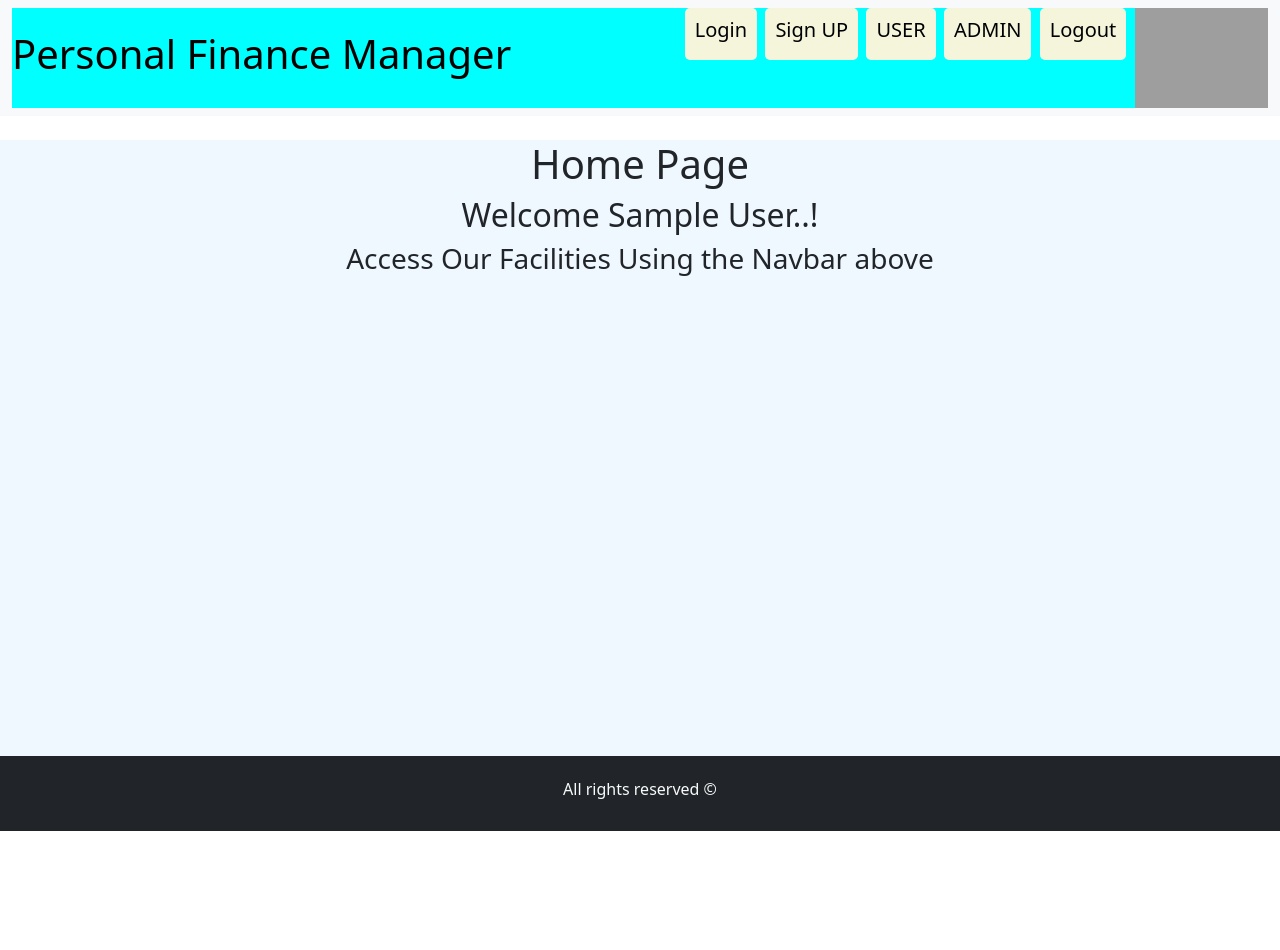
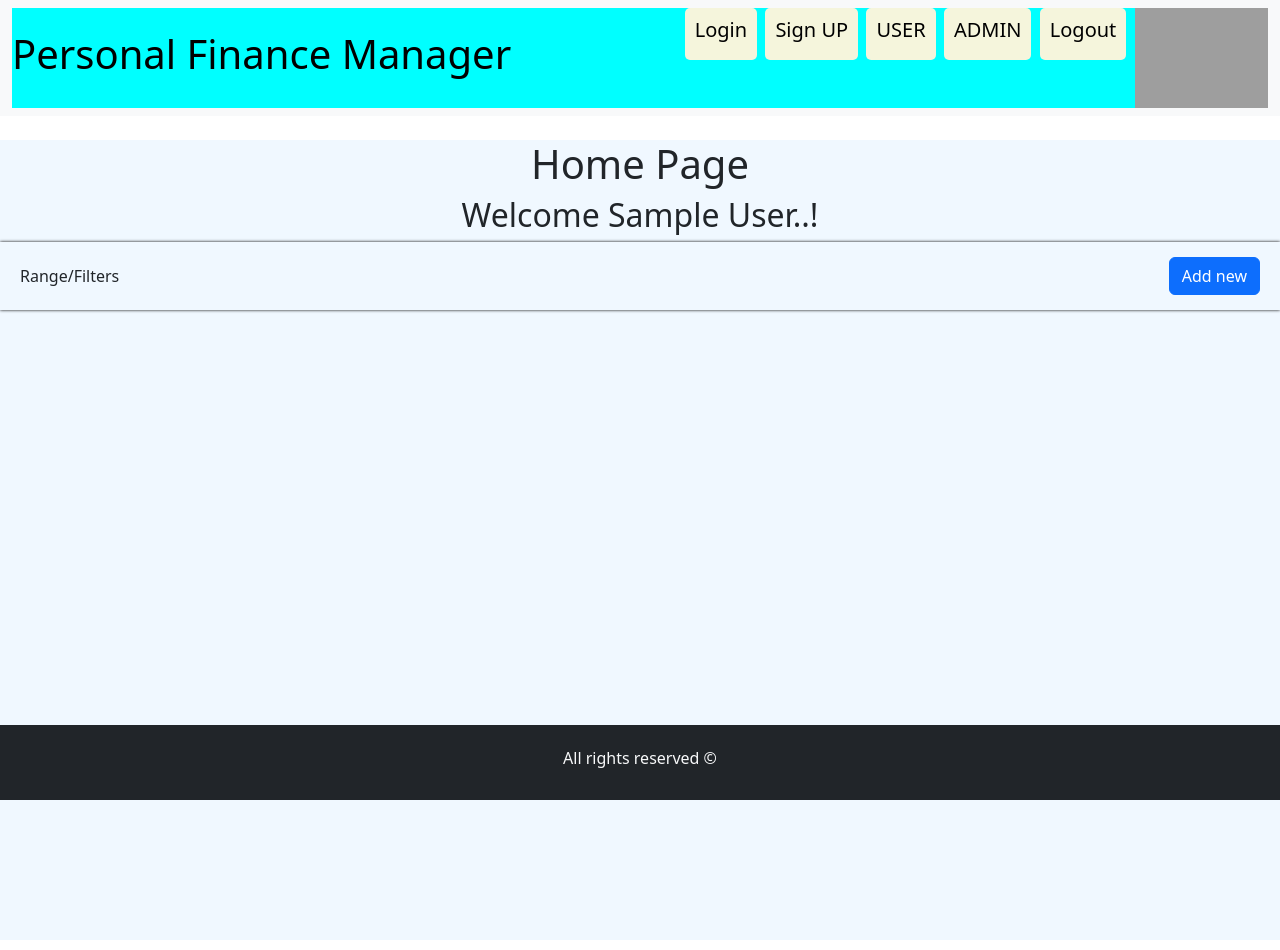
Before and after one commit to EbyJK/pfmappclient, a React (Create React App) app: page / in a window 1280 px wide. Before the commit the page ends 831 px from the top, so only its background shows below. Built offline with nearby package versions, Linux system fonts and the light colour scheme; sample sign-in values are in the browser's storage; grey boxes are pictures that could not be loaded.

Commit message:
fourth commit

```diff
--- a/src/index.css
+++ b/src/index.css
@@ -22,9 +22,26 @@
   background-color: blanchedalmond;
 }
 .home-page{
-  align-items:center;
-  justify-content:center;
-  height: 80vh;
+    align-items:center;
+    justify-content:center;
+  height: 100vh;
   text-align: center;
   background-color: aliceblue;
 }
+.filters{
+   display:flex;
+    align-items:center;
+   justify-content:space-between;
+   padding:15px 20px;
+   box-shadow: 0 0 3px black;
+}
+
+  #footer{
+    position: fixed;
+    bottom: 0;
+    width: 100%;
+    background-color: #000; /* bg-dark */
+    color: #fff; /* text-light */
+    padding: 4px;
+    text-align: center;
+  }
--- a/src/pages/HomePage.js
+++ b/src/pages/HomePage.js
@@ -1,11 +1,64 @@
 import React,{useEffect,useState} from 'react'
-
+import { Form, Input, message, Modal, Select} from 'antd'
+// import {DatePicker} from 'antd'
 import Layout1 from '../components/layout1/Layout1'
+//import { Option } from 'antd/es/mentions'
+import axios from 'axios'
+import Spinner from '../components/layout1/Spinner'
 
 
 
 
 const HomePage = () => {
+  const [loading,setLoading]=useState(false);
+    const [showModal,setShowModal]=useState(false)
+    const[allTransaction,setAllTransaction]=useState([])
+
+    //get all transactions
+    const getAllTransaction=async(values)=>{
+      try{
+          const user=JSON.parse(localStorage.getItem('user'))
+          setLoading(true);
+          const res=await axios.post('/transactions/get-transaction',{userid:user._id})
+          setLoading(false)
+          setAllTransaction(res.data)
+          console.log(res.data)
+      }
+      catch(error){
+          console.log(error)
+          message.error('issue with transaction')
+      }
+    }
+    //useEffect hook
+
+
+
+
+
+
+
+
+
+
+
+    //form  handling
+    const handleSubmit=async(values)=>{
+      try{
+          const user=JSON.parse(localStorage.getItem('user'))
+          setLoading(true);
+          await axios.post('/transactions/add-transaction',{...values,userid:user._id})
+          setLoading(false)
+          message.success('transaction added successfully')
+          setShowModal(false)
+      }
+      catch{
+          setLoading(false);
+          message.error('failed to add transaction')
+      }
+
+    };
+
+
     const[loginUser,setLoginUser]= useState('')
     useEffect(()=>{
 
@@ -16,14 +69,70 @@ const HomePage = () => {
       },[])
   return (
     <Layout1 >
+      {loading && <Spinner></Spinner>}
         &nbsp;
         <br/>
         <div className="home-page">
         <h1>Home Page</h1>
         <h2> Welcome {loginUser && loginUser.name}..!</h2>
-        <h3>Access Our Facilities Using the Navbar above</h3>
+        {/* <h3>Access Our Facilities Using the Navbar above</h3> */}
 
 
+
+        <div className="filters">
+            <div>Range/Filters</div>
+              <div>
+                <button className="btn btn-primary" onClick={()=>setShowModal(true)}>Add new</button>
+              </div>
+        </div>
+        <div className="content"></div>
+        <Modal title="Add Transaction" open={showModal} onCancel={()=>setShowModal(false)} footer={false}>
+          <Form layout="vertical" onFinish={handleSubmit}>
+                <Form.Item label="amount" name='amount' >
+                  <Input type="number"></Input>
+
+
+                </Form.Item>
+                <Form.Item label="type" name='type' >
+                  {/* <Input type="text"></Input> */}
+                  <Select placeholder="Select a type">
+                     <Select.Option value="income">income</Select.Option>
+                       <Select.Option value="expense">expense</Select.Option>
+                    </Select>
+
+                </Form.Item>
+
+                <Form.Item label="category" name='category' >
+                <Select placeholder="Select a category">
+                     <Select.Option value="salary">salary</Select.Option>
+                       <Select.Option value="gift">gift</Select.Option>
+                       <Select.Option value="food">food</Select.Option>
+                       <Select.Option value="movie">movie</Select.Option>
+                       <Select.Option value="bills">bills</Select.Option>
+                       <Select.Option value="fees">fees</Select.Option>
+                       <Select.Option value="tax">tax</Select.Option>
+                       <Select.Option value="others">others</Select.Option>
+                    </Select>
+
+
+                </Form.Item>
+                <Form.Item label="date" name='date' >
+
+                  {/* <DatePicker format="YYYY-MM-DD" /> */}
+                    <Input type="date"></Input>
+                </Form.Item>
+                <Form.Item label="description" name='description' >
+                  <Input type="text"></Input>
+
+
+                </Form.Item>
+                <div className="d-flex justify-content-end">
+                  <button type="submit" className="btn btn-primary">SAVE</button>
+                </div>
+
+
+          </Form>
+        </Modal>
         </div>
     </Layout1>
 
```
